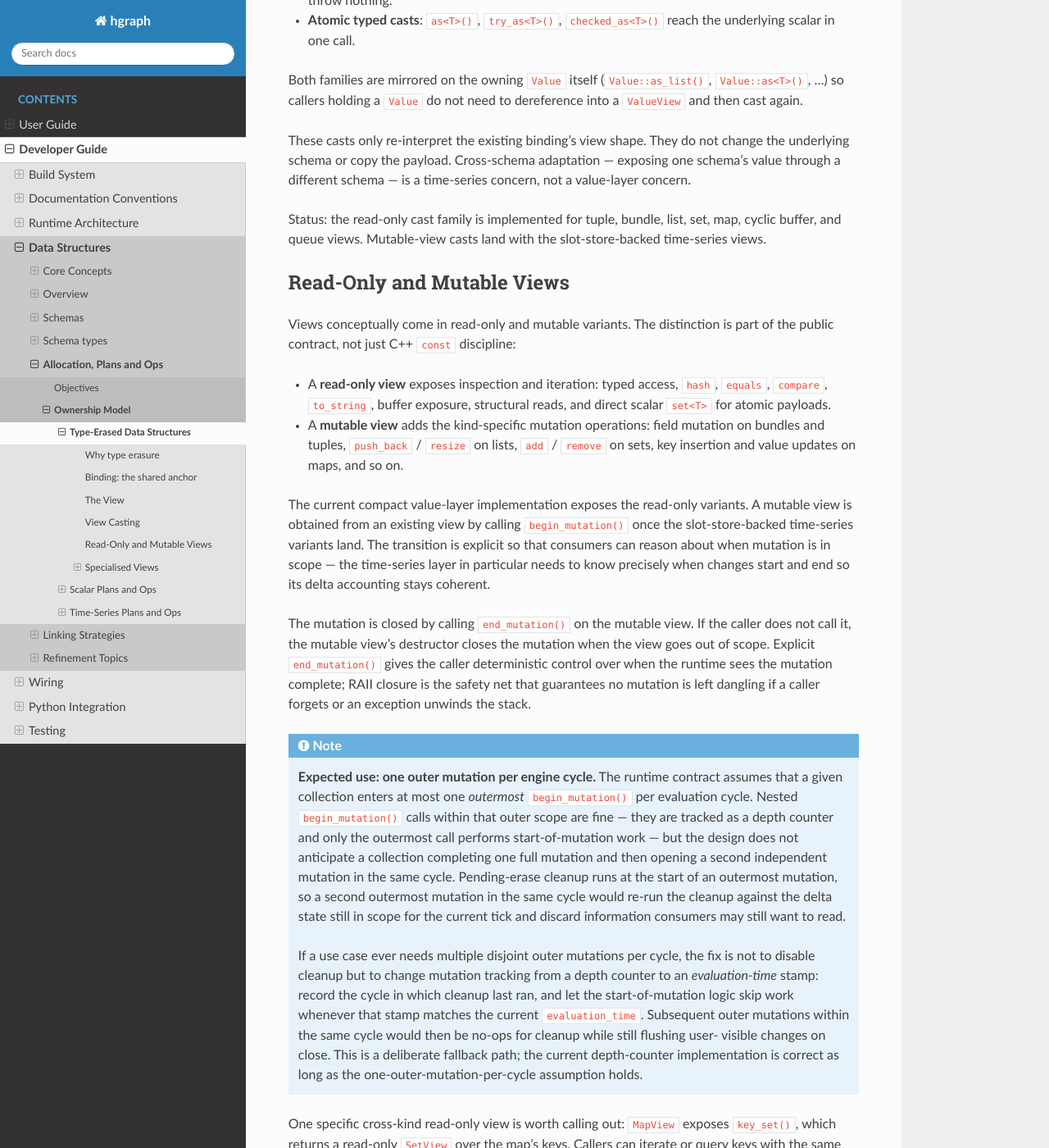
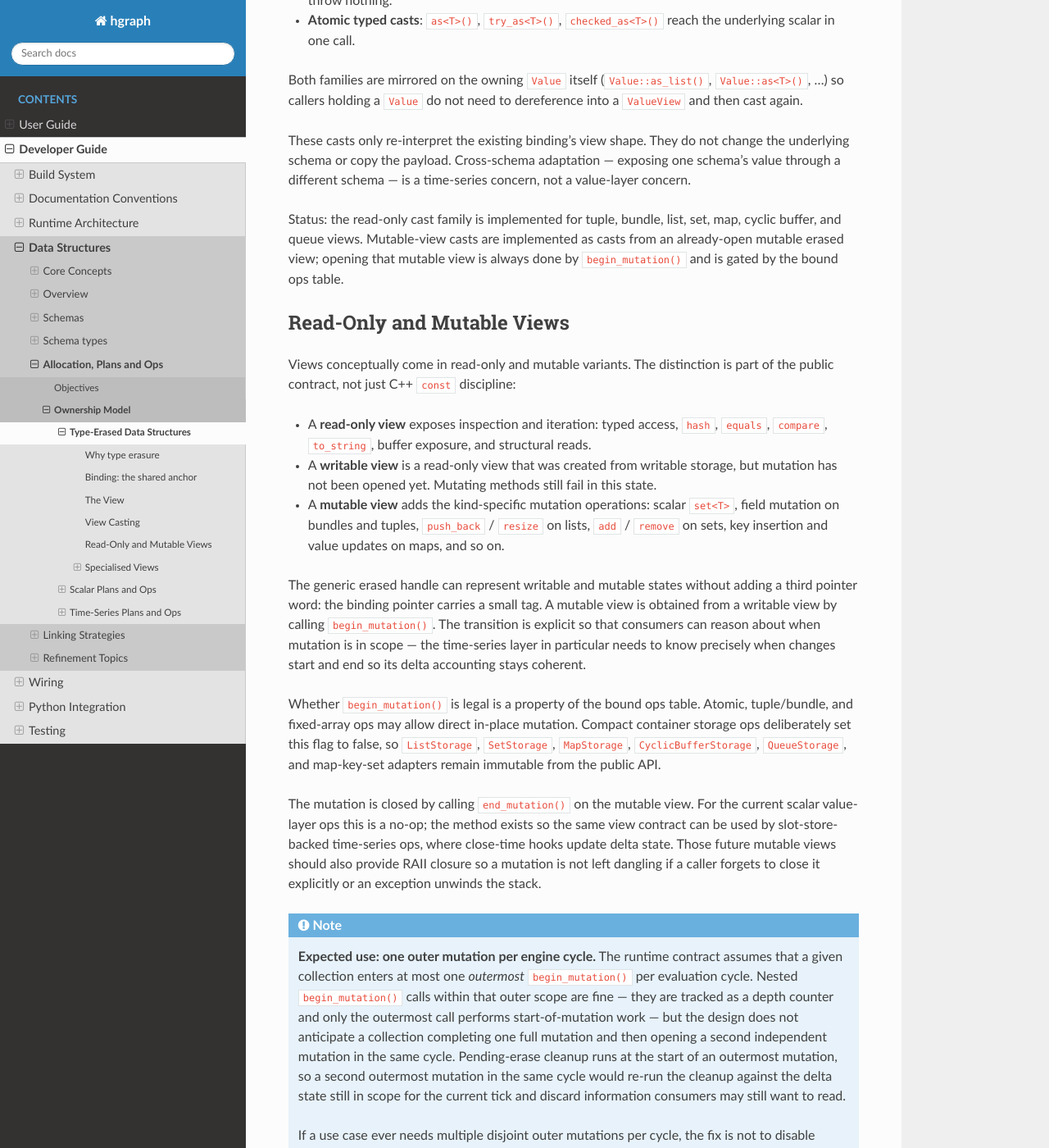
Before and after one commit to hhenson/hg_cpp, a Sphinx documentation site: the page built from docs/source/developer_guide/data_structures/plans_and_ops/erased_types.rst, in a window 1280 px wide and 1400 px high, scrolled down 2418 px. Shown: the whole window at 82% size. Built offline with Sphinx 7.4.7 and the Read the Docs theme 3.1.0, drawn with Linux system fonts in a browser that asks for light colours; some of the changed text lies outside the part shown.

Commit message:
update docs

```diff
--- a/docs/source/developer_guide/data_structures/plans_and_ops/erased_types.rst
+++ b/docs/source/developer_guide/data_structures/plans_and_ops/erased_types.rst
@@ -111,9 +111,9 @@ A view exposes:
 - read access for composite kinds via specialised adapters described
   below.
 
-Atomic ``set<T>`` is available on a live atomic ``ValueView`` as the
-direct scalar assignment path. Structural mutation and delta views are
-not part of the scalar value view. Delta views are reserved for the
+Atomic ``set<T>`` is available only on a mutable ``ValueView`` opened
+with ``begin_mutation()``. Structural mutation and delta views are not
+part of the scalar value view. Delta views are reserved for the
 ``TSValue`` / ``TSView`` infrastructure where per-tick modification
 state is meaningful.
 
@@ -142,8 +142,10 @@ adaptation — exposing one schema's value through a different schema —
 is a time-series concern, not a value-layer concern.
 
 Status: the read-only cast family is implemented for tuple, bundle,
-list, set, map, cyclic buffer, and queue views. Mutable-view casts land
-with the slot-store-backed time-series views.
+list, set, map, cyclic buffer, and queue views. Mutable-view casts are
+implemented as casts from an already-open mutable erased view; opening
+that mutable view is always done by ``begin_mutation()`` and is gated
+by the bound ops table.
 
 Read-Only and Mutable Views
 ---------------------------
@@ -154,28 +156,37 @@ discipline:
 
 - A **read-only view** exposes inspection and iteration: typed
   access, ``hash``, ``equals``, ``compare``, ``to_string``, buffer
-  exposure, structural reads, and direct scalar ``set<T>`` for atomic
-  payloads.
+  exposure, and structural reads.
+- A **writable view** is a read-only view that was created from
+  writable storage, but mutation has not been opened yet. Mutating
+  methods still fail in this state.
 - A **mutable view** adds the kind-specific mutation operations:
-  field mutation on bundles and tuples, ``push_back`` / ``resize`` on
-  lists, ``add`` / ``remove`` on sets, key insertion and value updates
-  on maps, and so on.
+  scalar ``set<T>``, field mutation on bundles and tuples,
+  ``push_back`` / ``resize`` on lists, ``add`` / ``remove`` on sets,
+  key insertion and value updates on maps, and so on.
 
-The current compact value-layer implementation exposes the read-only
-variants. A mutable view is obtained from an existing view by calling
-``begin_mutation()`` once the slot-store-backed time-series variants
-land. The transition is explicit so that consumers can reason about
-when mutation is in scope — the time-series layer in particular needs
-to know precisely when changes start and end so its delta accounting
-stays coherent.
+The generic erased handle can represent writable and mutable states
+without adding a third pointer word: the binding pointer carries a
+small tag. A mutable view is obtained from a writable view by calling
+``begin_mutation()``. The transition is explicit so that consumers can
+reason about when mutation is in scope — the time-series layer in
+particular needs to know precisely when changes start and end so its
+delta accounting stays coherent.
+
+Whether ``begin_mutation()`` is legal is a property of the bound ops
+table. Atomic, tuple/bundle, and fixed-array ops may allow direct
+in-place mutation. Compact container storage ops deliberately set this
+flag to false, so ``ListStorage``, ``SetStorage``, ``MapStorage``,
+``CyclicBufferStorage``, ``QueueStorage``, and map-key-set adapters
+remain immutable from the public API.
 
 The mutation is closed by calling ``end_mutation()`` on the mutable
-view. If the caller does not call it, the mutable view's destructor
-closes the mutation when the view goes out of scope. Explicit
-``end_mutation()`` gives the caller deterministic control over when
-the runtime sees the mutation complete; RAII closure is the safety net
-that guarantees no mutation is left dangling if a caller forgets or an
-exception unwinds the stack.
+view. For the current scalar value-layer ops this is a no-op; the
+method exists so the same view contract can be used by slot-store-
+backed time-series ops, where close-time hooks update delta state.
+Those future mutable views should also provide RAII closure so a
+mutation is not left dangling if a caller forgets to close it
+explicitly or an exception unwinds the stack.
 
 .. note::
 
@@ -221,16 +232,15 @@ resolved ops pointers or other construction-time facts to keep later
 calls free of repeated validation. Most share an ``IndexedValueView``
 base for the kinds that are addressed positionally.
 
-The base specialised views never expose mutation methods. Mutation
-goes through a separate **mutable** view obtained from the read-only
-view by calling ``begin_mutation()`` (see *Read-Only and Mutable
-Views* above). The mutable view is closed with ``end_mutation()`` (or
-its destructor as the RAII safety net) and is the only place
+The base specialised views never expose mutation methods other than
+the explicit transition call. Mutation goes through a separate
+**mutable** view obtained from the read-only/writable view by calling
+``begin_mutation()`` (see *Read-Only and Mutable Views* above). The
+mutable view is closed with ``end_mutation()`` and is the only place
 per-element ``set`` / ``insert`` / ``remove`` / ``push_back`` style
-operations exist. Mutable views are only meaningful for the
-slot-store-backed time-series variants; for the compact value-layer
-storage there is no mutable counterpart — replacement happens at the
-``Value`` level (whole-container copy/move).
+operations exist. Compact value-layer container storage does not allow
+that transition; replacement happens at the ``Value`` level
+(whole-container copy/move or ``from_python()``).
 
 Read-only views
 ~~~~~~~~~~~~~~~
@@ -280,8 +290,8 @@ Read-only views
     keys. ``contains`` and ``at`` are part of the erased ops contract
     and must be average O(1) for map implementations.
 
-Mutable views (slot-store-backed only)
-~~~~~~~~~~~~~~~~~~~~~~~~~~~~~~~~~~~~~~
+Mutable views (ops-gated)
+~~~~~~~~~~~~~~~~~~~~~~~~~
 
 Each mutable counterpart is obtained from its read-only view via
 ``begin_mutation()`` and adds the mutation methods listed below; the
@@ -289,25 +299,32 @@ read surface stays available throughout the mutation scope. The
 methods listed are *additions* — read-only methods on the base view
 remain accessible through the mutable view.
 
-Status: these mutable counterparts are design/API targets for the
-time-series layer and are not implemented by the compact value-layer
-storage.
+Status: atomic views, tuple/bundle views, and fixed-array list views
+currently support explicit mutation when their ops table allows
+``begin_mutation()``. Compact container storage ops do not allow it.
+The structural methods listed below remain design/API targets for the
+slot-store-backed time-series layer.
 
 ``MutableTupleView``
-    Adds ``set(index, value)``.
+    Adds mutable child access by index. ``set(index, value)`` is a
+    time-series-layer target.
 
 ``MutableBundleView``
-    Adds ``set(index, value)``, ``set(name, value)``.
+    Adds mutable child access by index/name. ``set(index, value)`` and
+    ``set(name, value)`` are time-series-layer targets.
 
 ``MutableListView``
-    Adds ``set(index, value)``, ``push_back(value)``, ``resize(n)``.
+    Adds mutable child access by index when the underlying ops allow
+    mutation. ``set(index, value)``, ``push_back(value)``, and
+    ``resize(n)`` are time-series-layer targets.
 
 ``MutableCyclicBufferView``
-    Adds ``push_back(value)`` (replaces oldest when full),
-    ``set(index, value)``.
+    Structural ``push_back(value)`` (replaces oldest when full) and
+    ``set(index, value)`` are time-series-layer targets.
 
 ``MutableQueueView``
-    Adds ``push(value)``, ``pop()``.
+    Structural ``push(value)`` and ``pop()`` are time-series-layer
+    targets.
 
 ``MutableSetView``
     Adds ``insert(key)``, ``remove(key)``.
```
Also changed, not shown: docs/source/developer_guide/data_structures/plans_and_ops/scalar.rst (+11 -8 lines).
